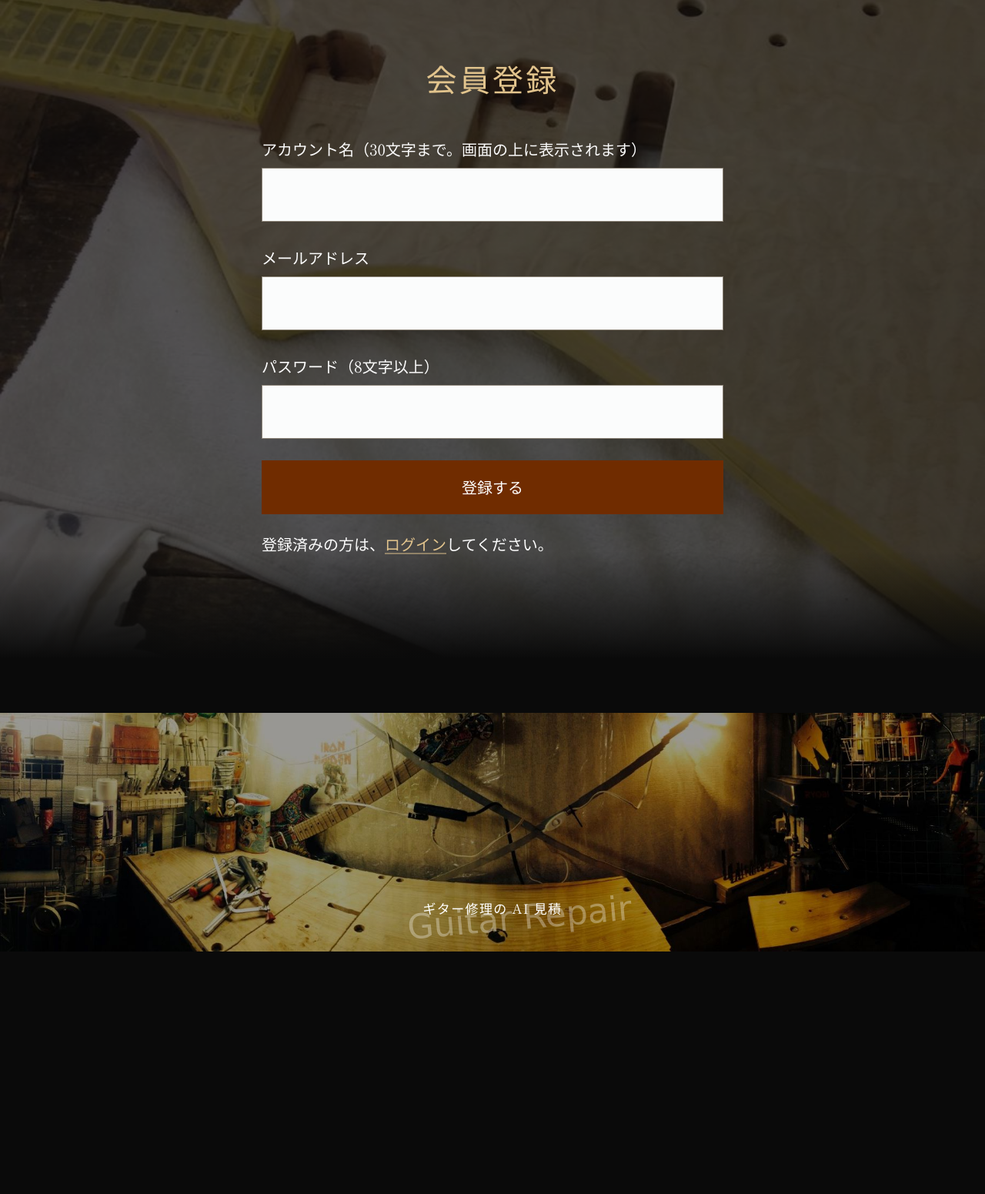
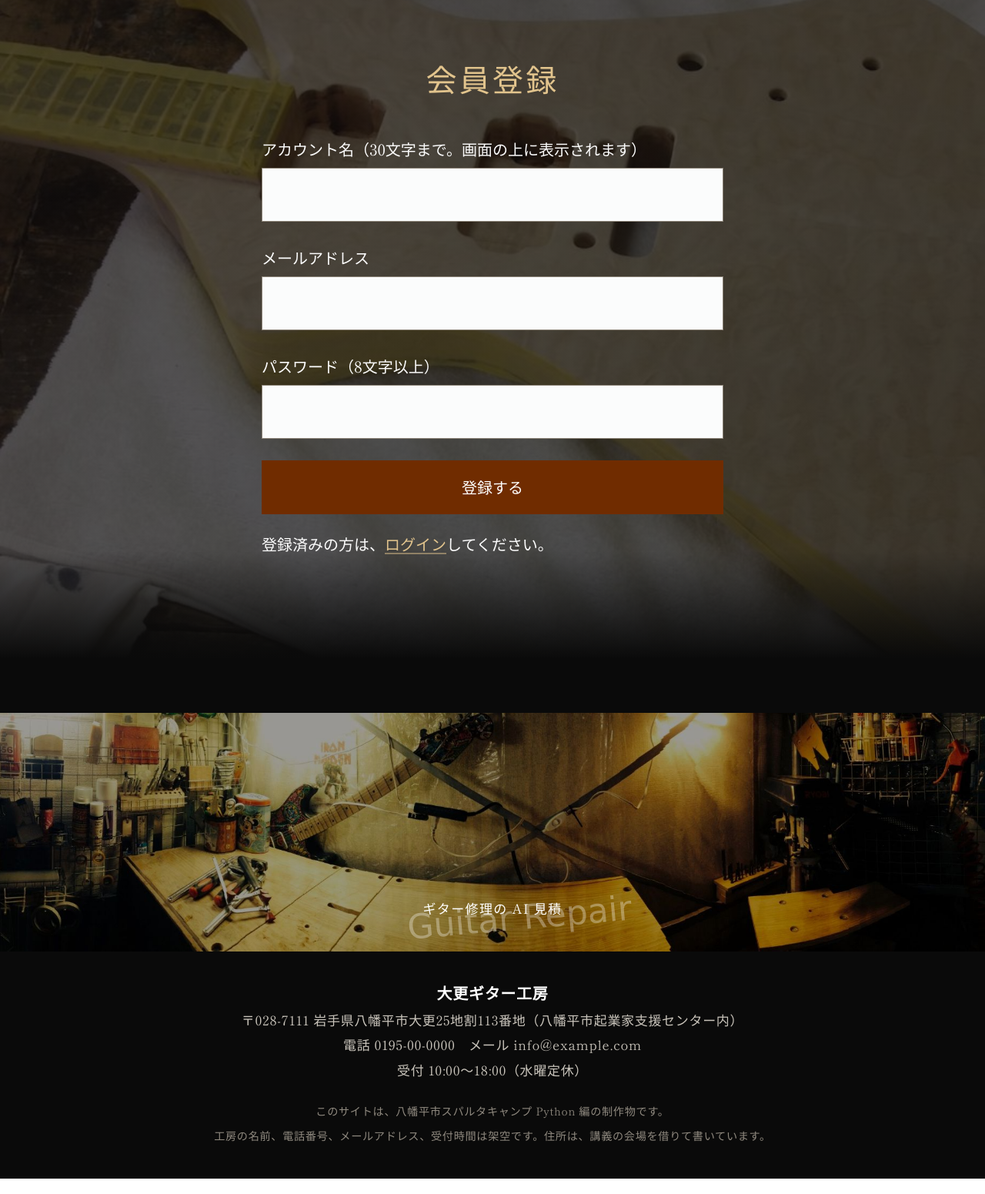
Before and after one commit to AI-keiriman/monshin-app, a Flask app: page /register in a window 1280 px wide. Shown: the part 124-1675 px from the top of the page at 77% size. Before the commit the page ends 1360 px from the top, so only its background shows below. Run offline with Flask 3, Linux system fonts and the light colour scheme; parts of the project's set-up code (start-up, migrations or seed data) failed here and were passed over; some libraries are stand-ins or nearby versions; some web fonts are replaced.

Commit message:
全ページの下に、架空の工房の連絡先を足す
- 工房の名前・住所・電話・メール・受付時間を、写真の帯の下に出す
- 住所は講義の会場（八幡平市起業家支援センター）を借り、ほかは架空。架空であることを同じ場所に書く
- テストと要件定義の変更履歴を足す

Co-Authored-By: Claude Opus 5.5 <noreply@anthropic.com>

```diff
--- a/monshin/static/css/theme.css
+++ b/monshin/static/css/theme.css
@@ -438,3 +438,28 @@ button.link-button:is(:hover, :focus) {
   display: block;
   margin-bottom: 0.75rem;
 }
+
+/* ---------- 工房の連絡先（全ページ、写真の帯の下） */
+.site-info {
+  background: var(--monshin-ink);
+  color: #c9c4bb;
+  text-align: center;
+  font-size: 0.85rem;
+  letter-spacing: 0.04em;
+  padding: 1.75rem 1rem 2rem;
+}
+.site-info address {
+  /* Pico は address の文字を黒にするので、帯の色に戻す */
+  color: inherit;
+  font-style: normal;
+  line-height: 1.9;
+  margin-bottom: 1rem;
+}
+.site-info strong {
+  color: #ffffff;
+  font-size: 1rem;
+}
+.site-info p {
+  margin: 0;
+  color: #8f897f;
+}
--- a/monshin/templates/base.html
+++ b/monshin/templates/base.html
@@ -41,6 +41,16 @@
     {% block content %}{% endblock %}
   </main>
   <footer class="site-footer site-footer--photo"><span class="title-mark">ギター修理の AI 見積</span></footer>
+  {# 工房の連絡先。工房の名前・電話・メール・受付時間は架空。住所は講義の会場（八幡平市起業家支援センター）を借りている #}
+  <section class="site-info" aria-label="工房の連絡先">
+    <address>
+      <strong>大更ギター工房</strong><br>
+      〒028-7111 岩手県八幡平市大更25地割113番地（八幡平市起業家支援センター内）<br>
+      電話 0195-00-0000　メール info@example.com<br>
+      受付 10:00〜18:00（水曜定休）
+    </address>
+    <p><small>このサイトは、八幡平市スパルタキャンプ Python 編の制作物です。<br>工房の名前、電話番号、メールアドレス、受付時間は架空です。住所は、講義の会場を借りて書いています。</small></p>
+  </section>
   <script>
     // AI を呼ぶフォームの送信のボタン（data-once）を、2回押せないようにする
     document.addEventListener("submit", (event) => {
```
Also changed, not shown: docs/spec/requirements.md (+1 -0 lines), tests/test_main.py (+13 -0 lines).
